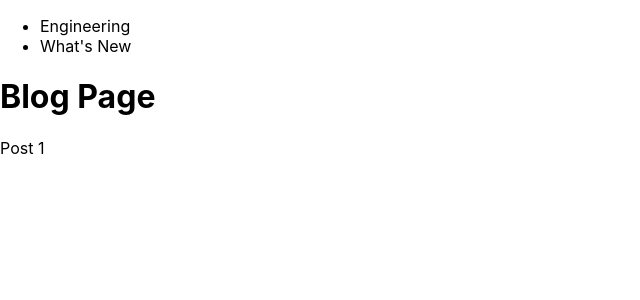
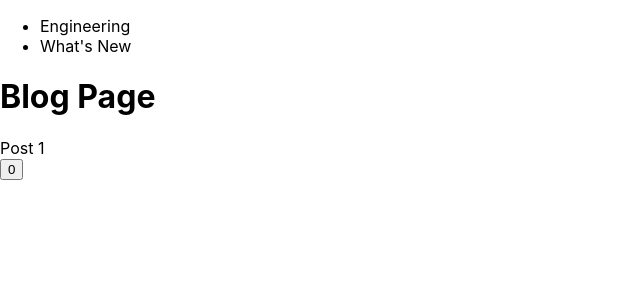
Before and after one commit to maxproske/learn-next-13, a Next.js app: page /blog in a window 1280 px wide. Shown: the top 300 px of the page, without its empty margins (0-640 px from the left). Built offline with nearby package versions, Linux system fonts and the light colour scheme.

Commit message:
Interweave a client component in a server component

```diff
--- /dev/null
+++ b/app/blog/counter.tsx
@@ -0,0 +1,13 @@
+'use client'
+
+import { useState } from 'react'
+
+export default function Counter() {
+  const [count, setCount] = useState(0)
+
+  return (
+    <div>
+      <button onClick={() => setCount((prevState) => prevState + 1)}>{count}</button>
+    </div>
+  )
+}
--- a/app/blog/page.tsx
+++ b/app/blog/page.tsx
@@ -1,10 +1,12 @@
 import Link from 'next/link'
+import Counter from './counter'
 
 export default function BlogPage() {
   return (
     <div>
       <h1>Blog Page</h1>
       <Link href="/blog/stream">Post 1</Link>
+      <Counter />
     </div>
   )
 }
```
